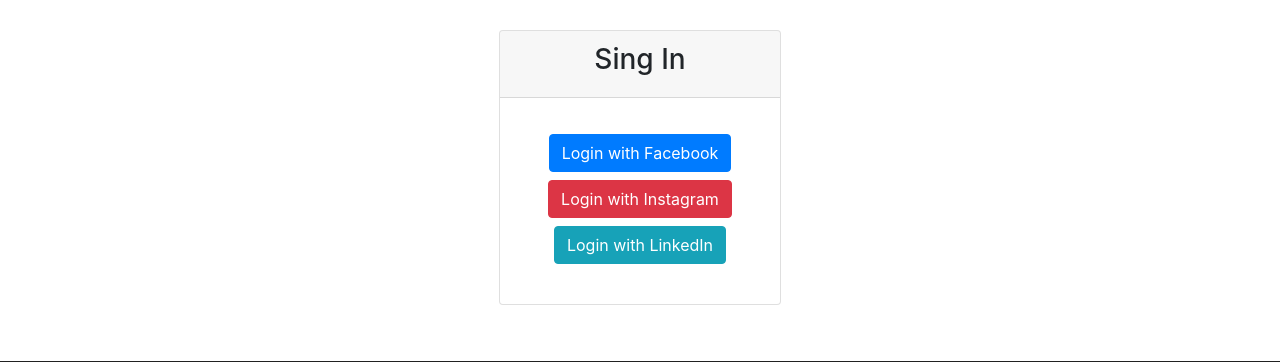
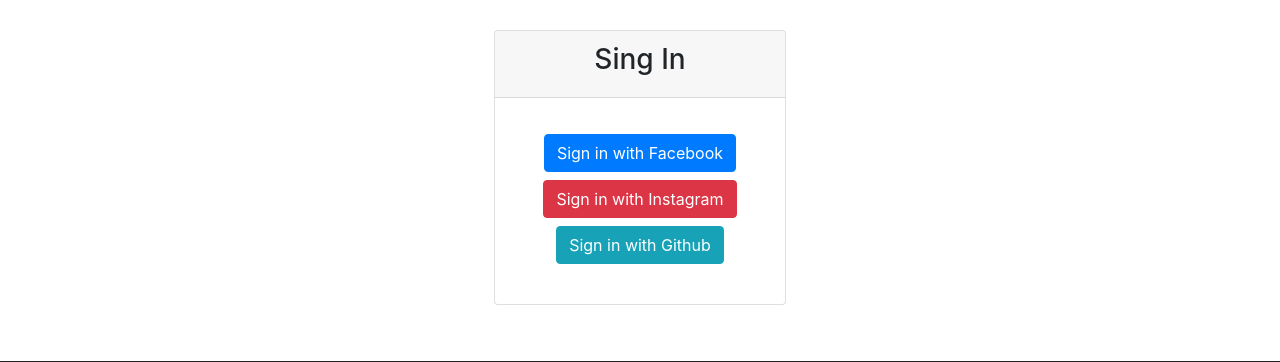
Before and after one commit to ZoeLiao/python-Django-demo, a Django app: page /accounts/signin/ in a window 1280 px wide. Shown: the part 74-436 px from the top of the page. Run offline with Django 3.2, Linux system fonts and the light colour scheme; parts of the project's set-up code (start-up, migrations or seed data) failed here and were passed over; some libraries are stand-ins or nearby versions.

Commit message:
Add the function of Logging in with Github account

```diff
--- a/demo/demo/settings.py
+++ b/demo/demo/settings.py
@@ -80,7 +80,7 @@ TEMPLATES = [
 AUTHENTICATION_BACKENDS = (
     'social_core.backends.facebook.FacebookOAuth2',
     'social_core.backends.instagram.InstagramOAuth2',
-    #'social_core.backends.github.GithubOAuth2',
+    'social_core.backends.github.GithubOAuth2',
     #'social_core.backends.google.GoogleOAuth2',
     #'social_core.backends.twitter.TwitterOAuth',
     'django.contrib.auth.backends.ModelBackend'
@@ -192,6 +192,10 @@ SOCIAL_AUTH_INSTAGRAM_KEY = ''
 SOCIAL_AUTH_INSTAGRAM_SECRET = ''
 SOCIAL_AUTH_INSTAGRAM_EXTRA_DATA = [('user', 'user'),]
 
+# github
+SOCIAL_AUTH_GITHUB_KEY = ''
+SOCIAL_AUTH_GITHUB_SECRET = ''
+
 WEBSITE_URL = 'http://localhost:8000'
 WEBSITE_TITLE = 'Demo Shopping site'
 WEBSITE_DESCRIPTION = 'This is a demo shopping site, built with Django & Bootstrap.'
--- a/demo/templates/accounts/signin.html
+++ b/demo/templates/accounts/signin.html
@@ -15,17 +15,17 @@
                 <h5 class="card-title">
                 <div>
                     <button class="btn btn-primary mb-2">
-                        <a class="demo-link demo-text-white" href="{% url 'social:begin' 'facebook' %}">Login with Facebook</a>
+                        <a class="demo-link demo-text-white" href="{% url 'social:begin' 'facebook' %}">Sign in with Facebook</a>
                     </button>
                 </div>
                 <div>
                     <button class="btn btn-danger mb-2">
-                        <a class="demo-link demo-text-white" href="{% url 'social:begin' 'instagram' %}">Login with Instagram</a>
+                        <a class="demo-link demo-text-white" href="{% url 'social:begin' 'instagram' %}">Sign in with Instagram</a>
                     </button>
                 </div>
                 <div>
                     <button class="btn btn-info mb-2">
-                        <a class="demo-link demo-text-white" href="{% url 'social:begin' 'linkedin' %}">Login with LinkedIn</a>
+                        <a class="demo-link demo-text-white" href="{% url 'social:begin' 'github' %}">Sign in with Github</a>
                     </button>
                 </div>
             </div>
```
Also changed, not shown: demo/templates/accounts/profile.html (+8 -4 lines).
